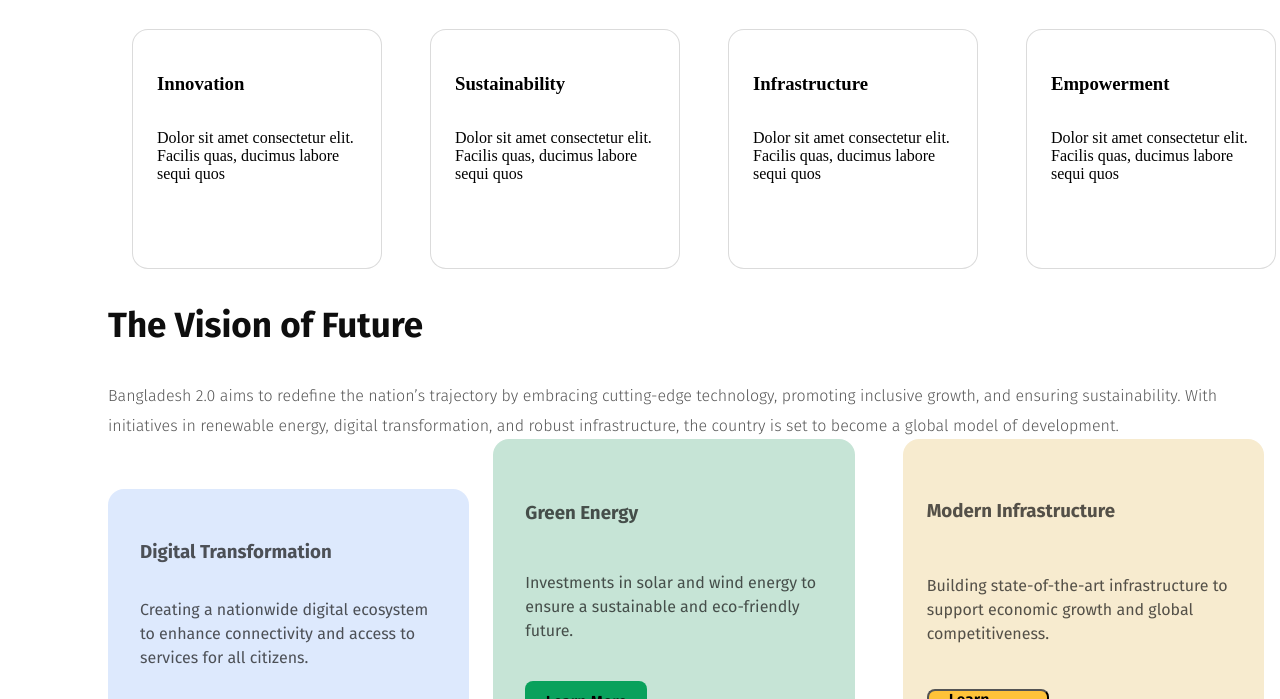
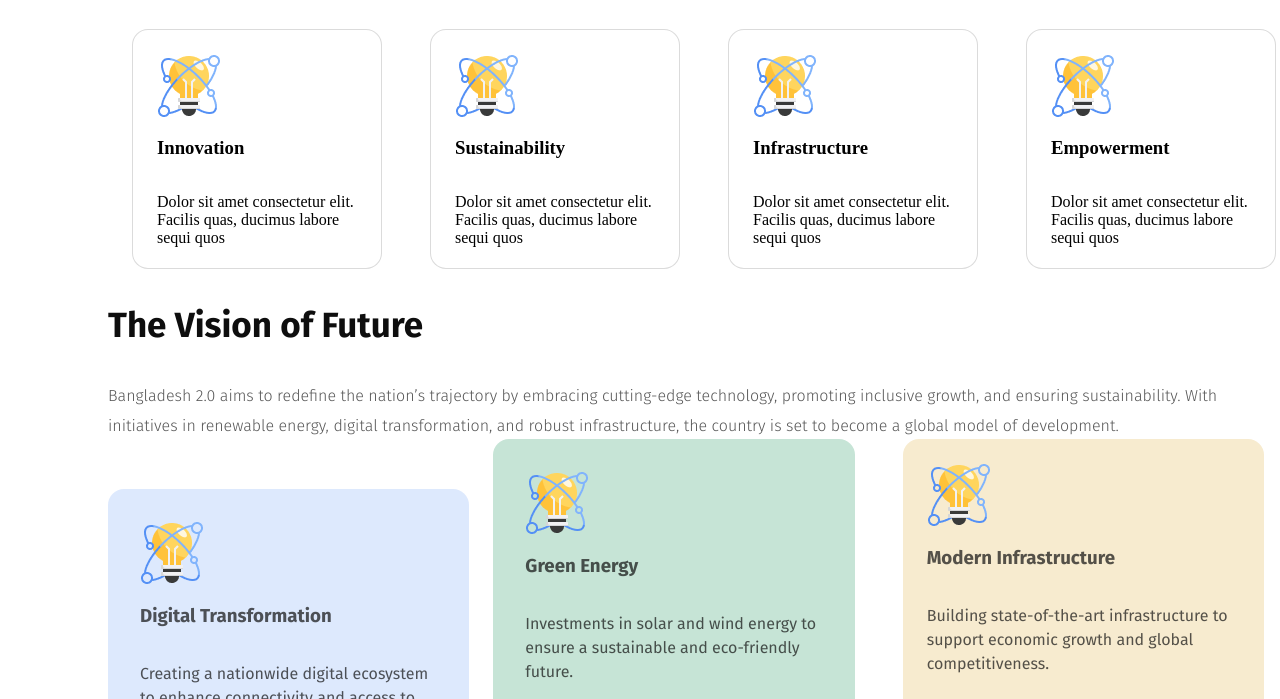
Before and after one commit to bayazedhasan/Assignment-1, a plain HTML site: page Index.html in a window 1280 px wide. Shown: the part 597-1296 px from the top of the page. Drawn offline with Linux system fonts and the light colour scheme.

Commit message:
first commit

```diff
--- a/Index.html
+++ b/Index.html
@@ -20,7 +20,7 @@
             <button class="bu">Explore New Bangladesh</button>
         </div>
         <div id="img">
-            <img src="B11A1--assignment-1/assets/hero.png" alt="Hero">
+            <img src="assets/hero.png" alt="Hero">
         </div>
     </section>
     <section class="heding">
@@ -30,25 +30,25 @@
     </section>
     <section class="sec2">
         <div class="div2">
-            <img src="B11A1--assignment-1/assets/card-icon.png" alt="">
+            <img src="assets/card-icon.png" alt="">
             <h3>Innovation</h3>
             <p>Dolor sit amet consectetur elit. Facilis quas, ducimus labore sequi quos </p>
 
         </div>
         <div class="div2">
-            <img src="B11A1--assignment-1/assets/card-icon.png" alt="">
+            <img src="assets/card-icon.png" alt="">
             <h3>Sustainability</h3>
             <p>Dolor sit amet consectetur elit. Facilis quas, ducimus labore sequi quos </p>
 
         </div>
         <div class="div2">
-            <img src="B11A1--assignment-1/assets/card-icon.png" alt="">
+            <img src="assets/card-icon.png" alt="">
             <h3>Infrastructure</h3>
             <p>Dolor sit amet consectetur elit. Facilis quas, ducimus labore sequi quos </p>
 
         </div>
         <div class="div2">
-            <img src="B11A1--assignment-1/assets/card-icon.png" alt="">
+            <img src="assets/card-icon.png" alt="">
             <h3>Empowerment</h3>
             <p>Dolor sit amet consectetur elit. Facilis quas, ducimus labore sequi quos </p>
         </div>
@@ -61,20 +61,20 @@
     </section>
     <section class="sec3">
         <div class="div3">
-            <img src="B11A1--assignment-1/assets/card-icon.png" alt="">
+            <img src="assets/card-icon.png" alt="">
             <h3>Digital Transformation</h3>
             <p>Creating a nationwide digital ecosystem to enhance connectivity and access to services for all citizens.</p>
             <button id="btn1">Learn More</button>
         </div>
         <div class="div4">
-            <img src="B11A1--assignment-1/assets/card-icon.png" alt="">
+            <img src="assets/card-icon.png" alt="">
             <h3>Green Energy</h3>
             <p>Investments in solar and wind energy to ensure a sustainable and eco-friendly future.</p>
             <button id="btn2">Learn More</button>
 
         </div>
         <div class="div5">
-            <img src="B11A1--assignment-1/assets/card-icon.png" alt="">
+            <img src="assets/card-icon.png" alt="">
             <h3>Modern Infrastructure</h3>
             <p>Building state-of-the-art infrastructure to support economic growth and global competitiveness.</p>
             <button id="btn3">Learn More</button>
@@ -90,9 +90,9 @@
     </section>
     <section class="sec4">
         <div class="div6">
-            <img id="img1" src="B11A1--assignment-1/assets/satelite.png" alt="">
+            <img id="img1" src="assets/satelite.png" alt="">
             <h1 id="h11">Bangladesh Launches New Satellite</h1>
-            <img src="B11A1--assignment-1/assets/al-jazeera.png" alt=""><br>
+            <img src="assets/al-jazeera.png" alt=""><br>
             <strong>Date: 05/01/2025</strong>
             <strong>Time: 10.25 PM</strong>
 
```
Also changed, not shown: assets/al-jazeera.png (added), assets/card-icon.png (added), assets/facebook.png (added), assets/hero.png (added), assets/instagram.png (added), assets/quote-bg.png (added), assets/satelite.png (added), assets/x.png (added).
